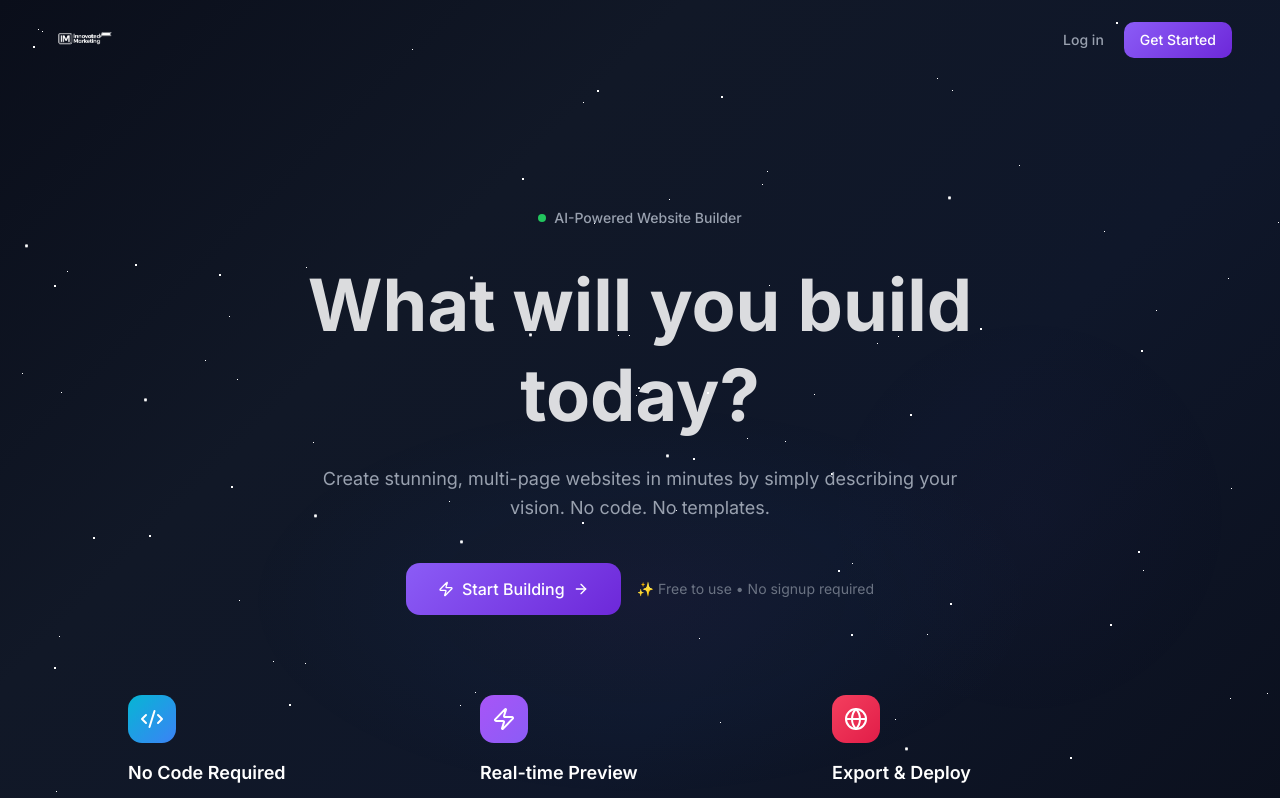
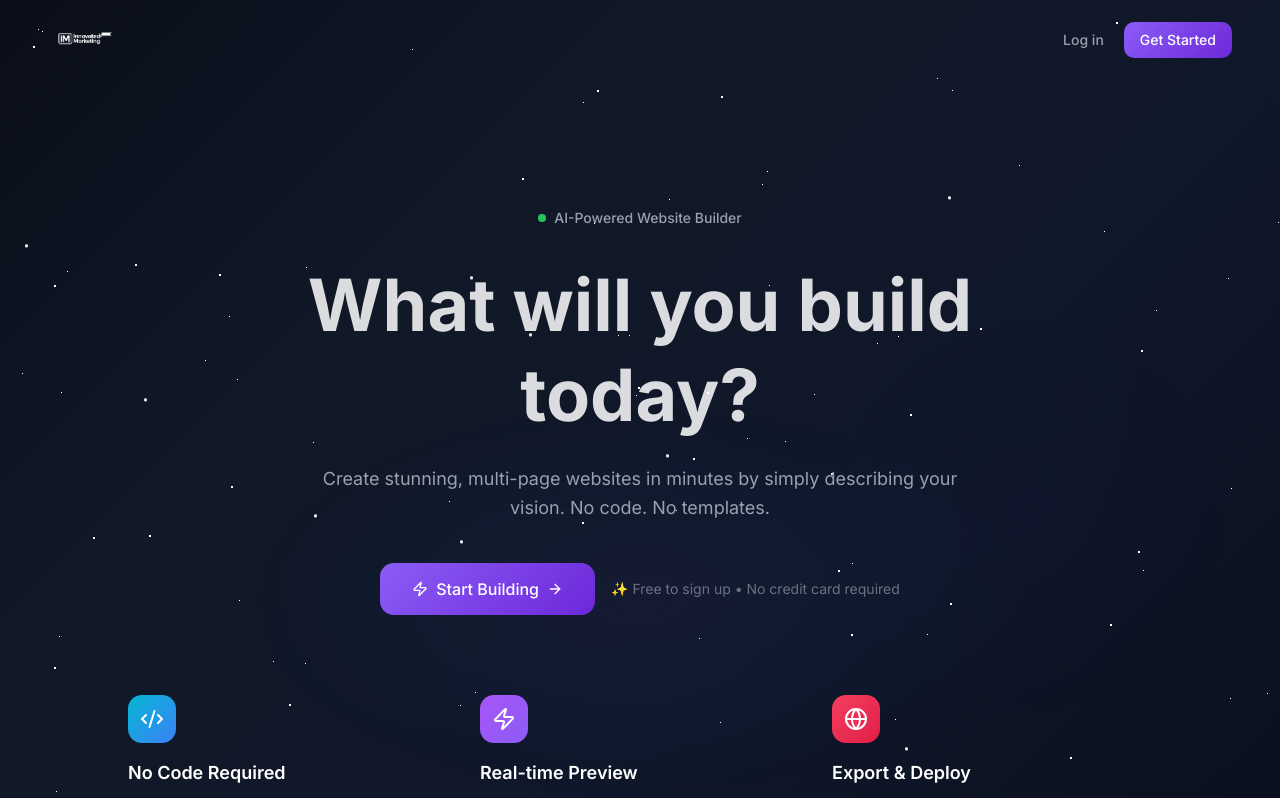
Before and after one commit to greenisi/sitecraft-ai, a Next.js app: page / in a window 1280 px wide. Shown: the top 798 px of the page. Built offline with nearby package versions, Linux system fonts and the light colour scheme.

Commit message:
fix: correct misleading landing page text to match actual offering

```diff
--- a/src/app/page.tsx
+++ b/src/app/page.tsx
@@ -71,7 +71,7 @@ export default function HomePage() {
               Start Building
               <ArrowRight className="h-4 w-4" />
             </Link>
-            <span className="text-sm text-gray-500">&#10024; Free to use &#8226; No signup required</span>
+            <span className="text-sm text-gray-500">&#10024; Free to sign up &#8226; No credit card required</span>
           </div>
         </section>
 
```
